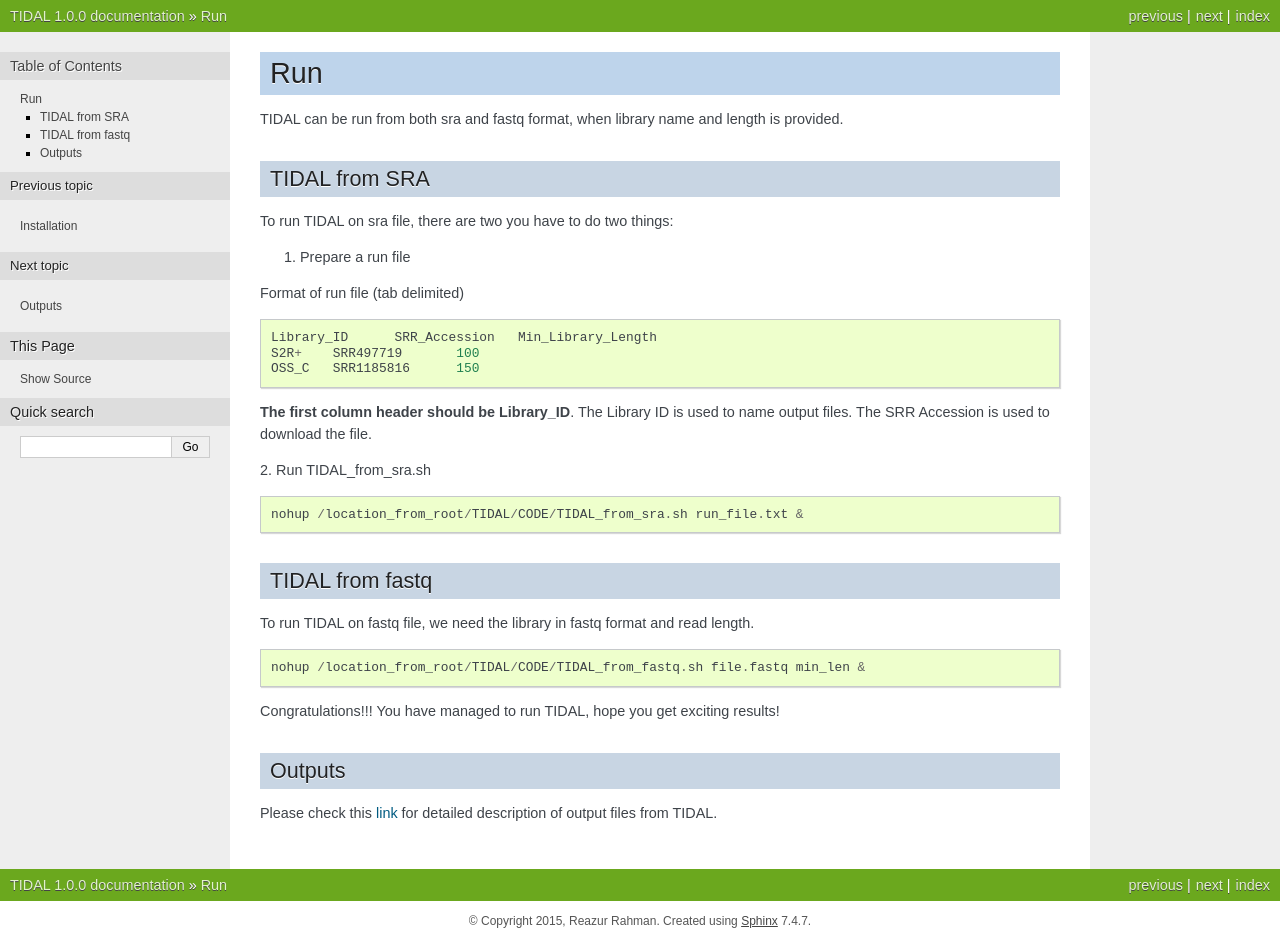
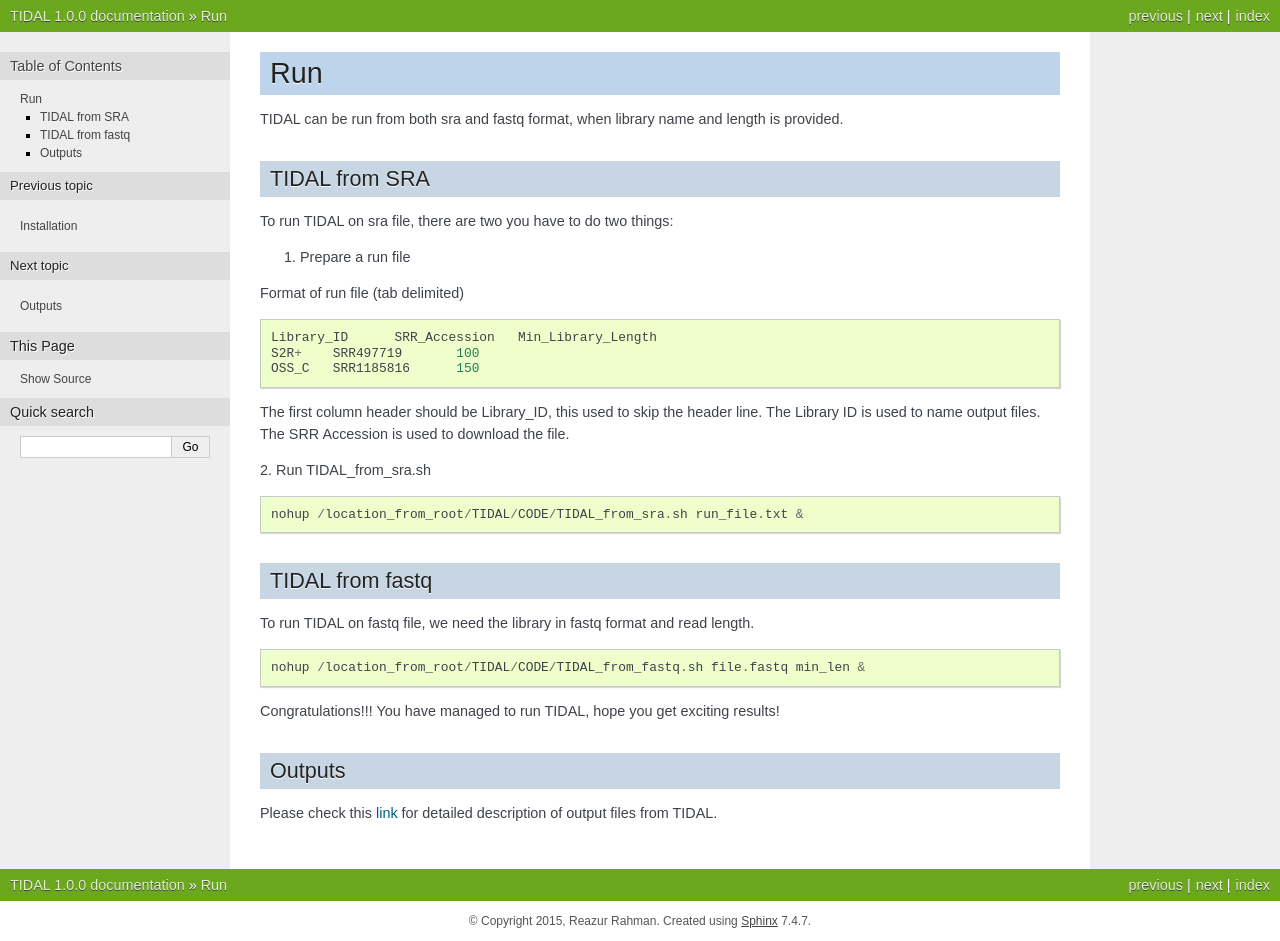
Before and after one commit to laulabbrandeis/TIDAL, a Sphinx documentation site: the page built from docs/source/run.rst, in a window 1280 px wide. Built offline with Sphinx 7.4.7, drawn with Linux system fonts in a browser that asks for light colours.

Commit message:
update documentation

```diff
--- a/docs/source/run.rst
+++ b/docs/source/run.rst
@@ -16,7 +16,7 @@
     S2R+    SRR497719       100
     OSS_C   SRR1185816      150
 
-**The first column header should be Library_ID**. The Library ID is used to name output files. The SRR Accession is used to download the file.
+The first column header should be Library_ID, this used to skip the header line. The Library ID is used to name output files. The SRR Accession is used to download the file.
 
 2. Run TIDAL_from_sra.sh
 ::
```
Also changed, not shown: 1 other file.
